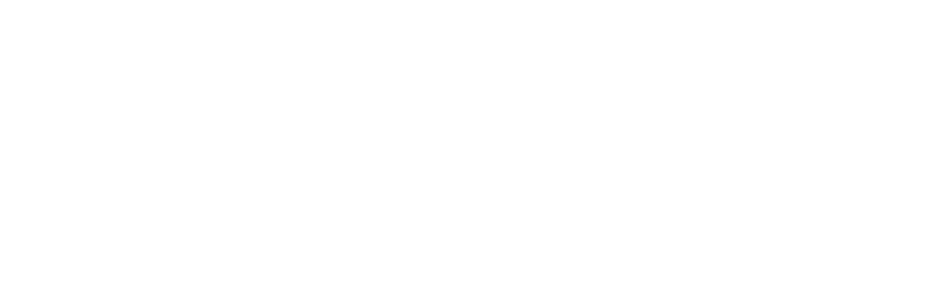
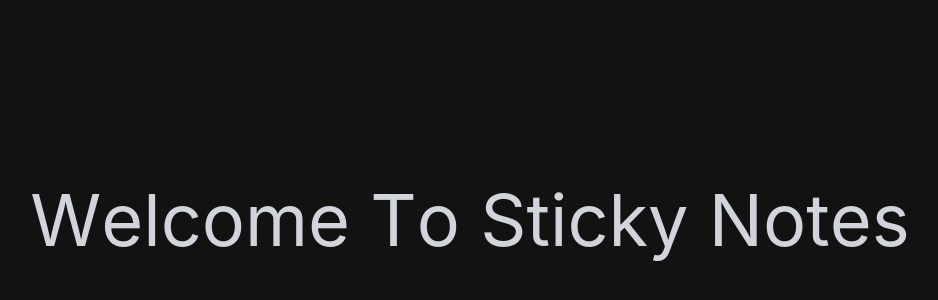
Before and after one commit to 9582anupam/Sticky-Note, a React (Create React App) app: page /testing in a window 1280 px wide. Before the commit this address had no page. Shown: the part 180-480 px from the top of the page, without its empty margins (170-1108 px from the left). Built offline with nearby package versions, Linux system fonts and the light colour scheme.

Commit message:
added motion premitive and more framer on home page

```diff
--- a/src/App.js
+++ b/src/App.js
@@ -6,6 +6,7 @@
 import { BrowserRouter as Router, Routes, Route } from "react-router-dom";
 import { ThemeProvider, createTheme } from "@mui/material/styles";
 import Home from "./components/ui/Home";
+import Testing from "./components/ui/Testing";
 
 const darkTheme = createTheme({
     palette: {
@@ -22,6 +23,8 @@
                         <Route path="/" element={<Home />} />
                         <Route path="/Signin" element={<Signin />} />
                         <Route path="/signup" element={<Signup />} />
+                        <Route path="/testing" element={<Testing />} />
+
                         <Route
                             path="/dashboard"
                             element={
--- /dev/null
+++ b/src/components/animations/TextEffect.js
@@ -0,0 +1,127 @@
+"use client";
+import { motion } from "framer-motion";
+import React from "react";
+
+const defaultContainerVariants = {
+    hidden: { opacity: 0 },
+    visible: {
+        opacity: 1,
+        transition: {
+            staggerChildren: 0.08,
+            delayChildren: 0.5, // Start delay for children
+        },
+    },
+};
+
+const defaultItemVariants = {
+    hidden: { opacity: 0 },
+    visible: {
+        opacity: 1,
+        transition: {
+            duration: 0.5, // Adjust duration if needed
+            delay: 1.2, // Start delay for individual items
+        },
+    },
+};
+
+const presetVariants = {
+    blur: {
+        container: defaultContainerVariants,
+        item: {
+            hidden: { opacity: 0, filter: "blur(12px)" },
+            visible: { opacity: 1, filter: "blur(0px)" },
+        },
+    },
+    shake: {
+        container: defaultContainerVariants,
+        item: {
+            hidden: { x: 0 },
+            visible: { x: [-5, 5, -5, 5, 0], transition: { duration: 0.5 } },
+        },
+    },
+    scale: {
+        container: defaultContainerVariants,
+        item: {
+            hidden: { opacity: 0, scale: 0 },
+            visible: { opacity: 1, scale: 1 },
+        },
+    },
+    fade: {
+        container: defaultContainerVariants,
+        item: {
+            hidden: { opacity: 0 },
+            visible: { opacity: 1 },
+        },
+    },
+    slide: {
+        container: defaultContainerVariants,
+        item: {
+            hidden: { opacity: 0, y: 20 },
+            visible: { opacity: 1, y: 0 },
+        },
+    },
+};
+
+const AnimationComponent = React.memo(({ word, variants, per }) => {
+    if (per === "word") {
+        return (
+            <motion.span
+                aria-hidden="true"
+                variants={variants}
+                className="inline-block whitespace-pre">
+                {word}
+            </motion.span>
+        );
+    }
+
+    return (
+        <span className="inline-block whitespace-pre">
+            {word.split("").map((char, index) => (
+                <motion.span
+                    key={`char-${index}-${char}`}
+                    aria-hidden="true"
+                    variants={variants}
+                    className="inline-block whitespace-pre">
+                    {char}
+                </motion.span>
+            ))}
+        </span>
+    );
+});
+
+AnimationComponent.displayName = "AnimationComponent";
+
+export function TextEffect({
+    children,
+    per = "word",
+    as = "p",
+    variants,
+    className,
+    preset,
+}) {
+    const words = children.split(/(\s+)/); // Splitting by whitespace
+    const MotionTag = motion[as];
+    const selectedVariants = preset
+        ? presetVariants[preset]
+        : { container: defaultContainerVariants, item: defaultItemVariants };
+    const containerVariants = variants?.container || selectedVariants.container;
+    const itemVariants = variants?.item || selectedVariants.item;
+
+    return (
+        <MotionTag
+            initial="hidden"
+            animate="visible"
+            aria-label={children}
+            variants={containerVariants}
+            className={className}>
+            {words.map((word, index) => (
+                <AnimationComponent
+                    key={`word-${index}`}
+                    word={word}
+                    variants={itemVariants}
+                    per={per}
+                />
+            ))}
+        </MotionTag>
+    );
+}
--- /dev/null
+++ b/src/components/ui/Testing.js
@@ -0,0 +1,14 @@
+import { TextEffect } from "../animations/TextEffect";
+
+const Testing = () => {
+
+    return (
+        <div className="bg-[#121212] text-gray-300 h-full w-full flex justify-center items-center text-7xl">
+            <TextEffect per="char" preset="fade">
+                Welcome To Sticky Notes
+            </TextEffect>
+        </div>
+    )
+};
+
+export default Testing;
--- /dev/null
+++ b/src/components/ui/home.css
@@ -0,0 +1,14 @@
+/* Define the fade-out animation */
+@keyframes fadeOut {
+    0% {
+        opacity: 1;
+    }
+    100% {
+        opacity: 0;
+    }
+}
+
+/* Apply the animation */
+.fade-out {
+    animation: fadeOut 1s forwards;
+}
--- a/src/index.css
+++ b/src/index.css
@@ -39,3 +39,8 @@
     margin: 0;
     padding: 0;
 }
+
+
+/* #root {
+    background: #121212;
+} */
```
Also changed, not shown: src/components/ui/Home.js (+108 -32 lines).
